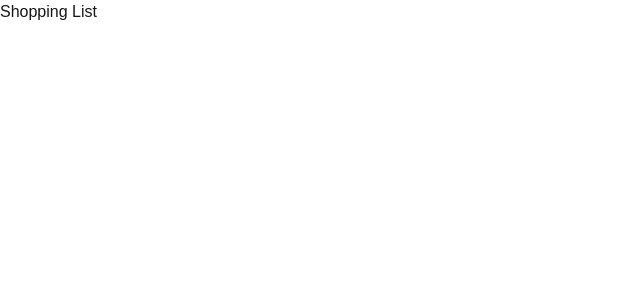
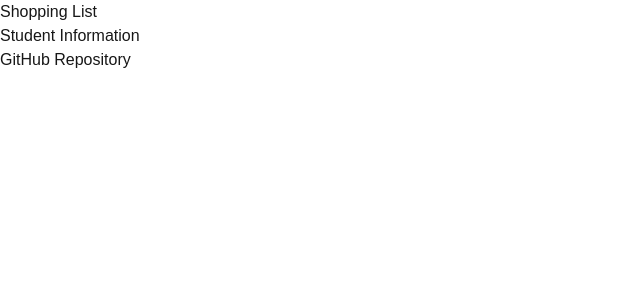
Before and after one commit to SamarBeer/cprg306-assignments, a Next.js app: page /week-2 in a window 1280 px wide. Shown: the top 300 px of the page, without its empty margins (0-640 px from the left). Built offline with nearby package versions, Linux system fonts and the light colour scheme.

Commit message:
imported studentInfo component in page.js

```diff
--- a/app/week-2/page.js
+++ b/app/week-2/page.js
@@ -1,7 +1,9 @@
+import StudentInfo from "./student-info";
 export default function Page() {
   return (
     <main>
       <h1>Shopping List</h1>
+      <StudentInfo />
     </main>
   );
 }
--- a/app/week-2/student-info.js
+++ b/app/week-2/student-info.js
@@ -1,5 +1,5 @@
 import Link from 'next/link';
-export default function Page() {
+export default function StudentInfo() {
   return (
     <main>
       <h1>Student Information</h1>
```
